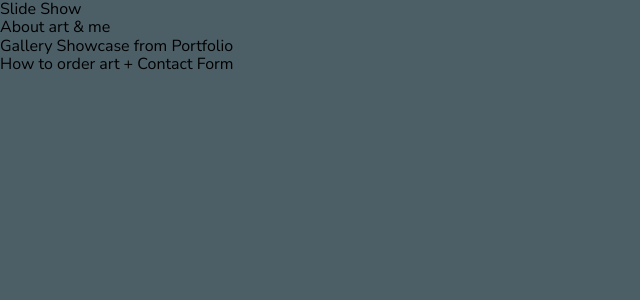
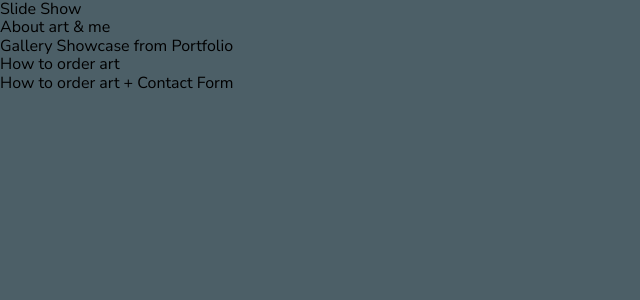
Before and after one commit to tomi09pl/billycune, a React (Create React App) app: page /#/ in a window 1280 px wide. Shown: the top 300 px of the page, without its empty margins (0-640 px from the left). Built offline with nearby package versions, Linux system fonts and the light colour scheme.

Commit message:
1c component

```diff
--- a/src/components/Home.js
+++ b/src/components/Home.js
@@ -4,6 +4,7 @@ import About from "./HomeComponents/About";
 import Contact from "./HomeComponents/Contact";
 import Gallery from "./HomeComponents/Gallery";
 import SlideShow from "./HomeComponents/SlideShow";
+import Order from "./HomeComponents/HowToOrder";
 
 export default class Home extends React.Component {
     render() {
@@ -12,6 +13,7 @@ export default class Home extends React.Component {
                 <SlideShow/>
                 <About/>
                 <Gallery/>
+                <Order/>
                 <Contact/>
             </div>
         )
--- /dev/null
+++ b/src/components/HomeComponents/HowToOrder.js
@@ -0,0 +1,9 @@
+import React from "react";
+
+export default class Order extends React.Component{
+    render() {
+        return(
+            <div>How to order art</div>
+        )
+    }
+}
```
